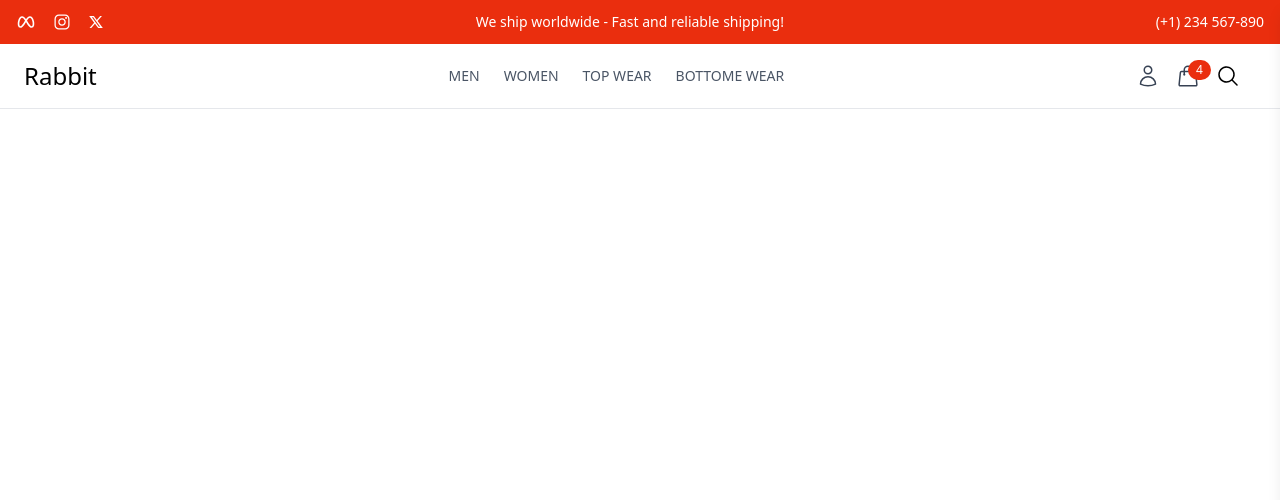
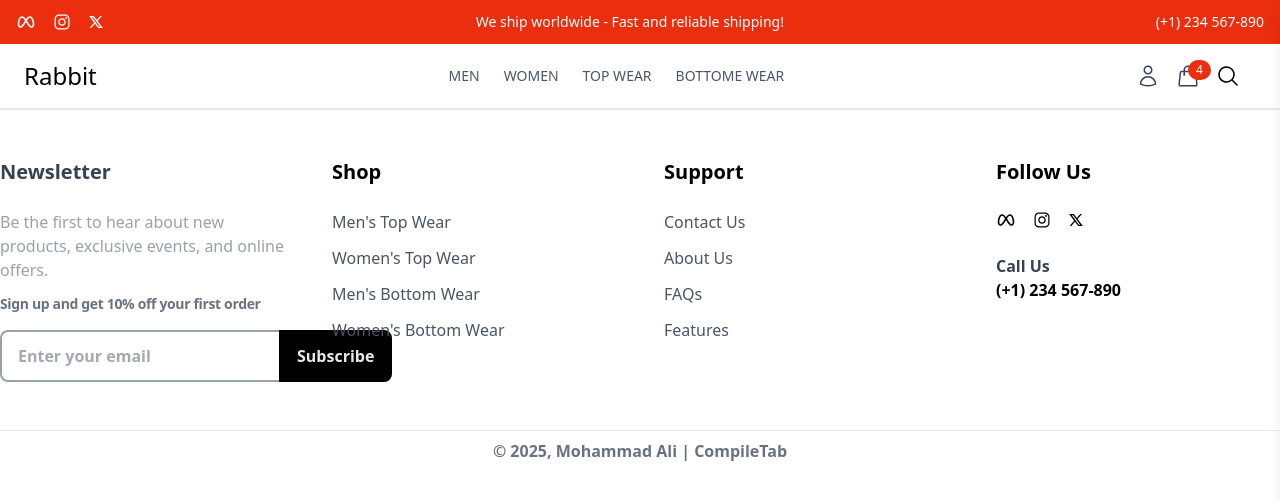
Before and after one commit to ali1215311/e-commerce-project--compiletab, a React (Vite) app: page / in a window 1280 px wide. Shown: the top 500 px of the page. Built offline with nearby package versions, Linux system fonts and the light colour scheme.

Commit message:
Add Footer section

```diff
--- /dev/null
+++ b/src/components/Common/Footer.jsx
@@ -0,0 +1,104 @@
+import { IoLogoInstagram } from "react-icons/io";
+import { RiTwitterXLine } from "react-icons/ri";
+import { TbBrandMeta } from "react-icons/tb";
+import { Link } from "react-router";
+
+const Footer = () => {
+  return (
+    <>
+      <footer className="border-t border-gray-200">
+        <div className="container mx-auto grid grid-cols-1 md:grid-cols-4 py-12 gap-12">
+          {/* Newsletter */}
+          <div className="">
+            <h3 className="text-xl font-semibold text-gray-700 mb-6">
+              Newsletter
+            </h3>
+            <p className="text-gray-400 mb-3">
+              Be the first to hear about new products, exclusive events, and
+              online offers.
+            </p>
+            <p className="text-sm tracking-tight text-gray-500 font-bold mb-4">
+              Sign up and get 10% off your first order
+            </p>
+            <div className="flex items-center">
+              <input
+                type="email"
+                placeholder="Enter your email"
+                className="grow outline-none border-2 border-r-0 focus:border-gray-600 rounded-l-lg px-4 py-3 border-gray-400 text-gray-600 font-semibold"
+                required
+              />
+              <button className="cursor-pointer border-2 border-black rounded-r-lg px-4 py-3 bg-black text-gray-200 font-bold">
+                Subscribe
+              </button>
+            </div>
+          </div>
+          {/* Shop Links */}
+          <div>
+            <h3 className="text-xl font-semibold mb-6">Shop</h3>
+            <ul className="space-y-3">
+              <li className="text-gray-600 hover:text-gray-800 hover:font-semibold">
+                <Link to={"#"}>Men's Top Wear</Link>
+              </li>
+              <li className="text-gray-600 hover:text-gray-800 hover:font-semibold">
+                <Link to={"#"}>Women's Top Wear</Link>
+              </li>
+              <li className="text-gray-600 hover:text-gray-800 hover:font-semibold">
+                <Link to={"#"}>Men's Bottom Wear</Link>
+              </li>
+              <li className="text-gray-600 hover:text-gray-800 hover:font-semibold">
+                <Link to={"#"}>Women's Bottom Wear</Link>
+              </li>
+            </ul>
+          </div>
+          {/* Support Links */}
+          <div>
+            <h3 className="text-xl font-semibold mb-6">Support</h3>
+            <ul className="space-y-3">
+              <li className="text-gray-600 hover:text-gray-800 hover:font-semibold">
+                <Link to={"#"}>Contact Us</Link>
+              </li>
+              <li className="text-gray-600 hover:text-gray-800 hover:font-semibold">
+                <Link to={"#"}>About Us</Link>
+              </li>
+              <li className="text-gray-600 hover:text-gray-800 hover:font-semibold">
+                <Link to={"#"}>FAQs</Link>
+              </li>
+              <li className="text-gray-600 hover:text-gray-800 hover:font-semibold">
+                <Link to={"#"}>Features</Link>
+              </li>
+            </ul>
+          </div>
+          {/* Social Media links */}
+          <div>
+            <h3 className="text-xl font-semibold mb-6">Follow Us</h3>
+            <div className="flex items-center space-x-4 mb-6">
+              <a href="#" className="hover:text-gray-400">
+                <TbBrandMeta className="h-5 w-5" />
+              </a>
+              <a href="#" className="hover:text-gray-400">
+                <IoLogoInstagram className="h-5 w-5" />
+              </a>
+              <a href="#" className="hover:text-gray-400">
+                <RiTwitterXLine className="h-4 w-4" />
+              </a>
+            </div>
+            <div className="">
+              <p className="font-semibold text-gray-700">Call Us</p>
+              <a
+                href="tel:+1234567890"
+                className="font-semibold hover:text-gray-400"
+              >
+                (+1) 234 567-890
+              </a>
+            </div>
+          </div>
+        </div>
+        <p className="text-center border-t border-gray-200 pt-2 text-gray-500 font-semibold">
+          &copy; 2025, Mohammad Ali | CompileTab
+        </p>
+      </footer>
+    </>
+  );
+};
+
+export default Footer;
--- a/src/components/Layout/UserLayout.jsx
+++ b/src/components/Layout/UserLayout.jsx
@@ -1,3 +1,4 @@
+import Footer from "../Common/Footer";
 import Header from "../Common/Header";
 
 const UserLayout = () => {
@@ -7,6 +8,7 @@ const UserLayout = () => {
       <Header />
       {/* Main Content */}
       {/* Footer */}
+      <Footer />
     </>
   );
 };
```
